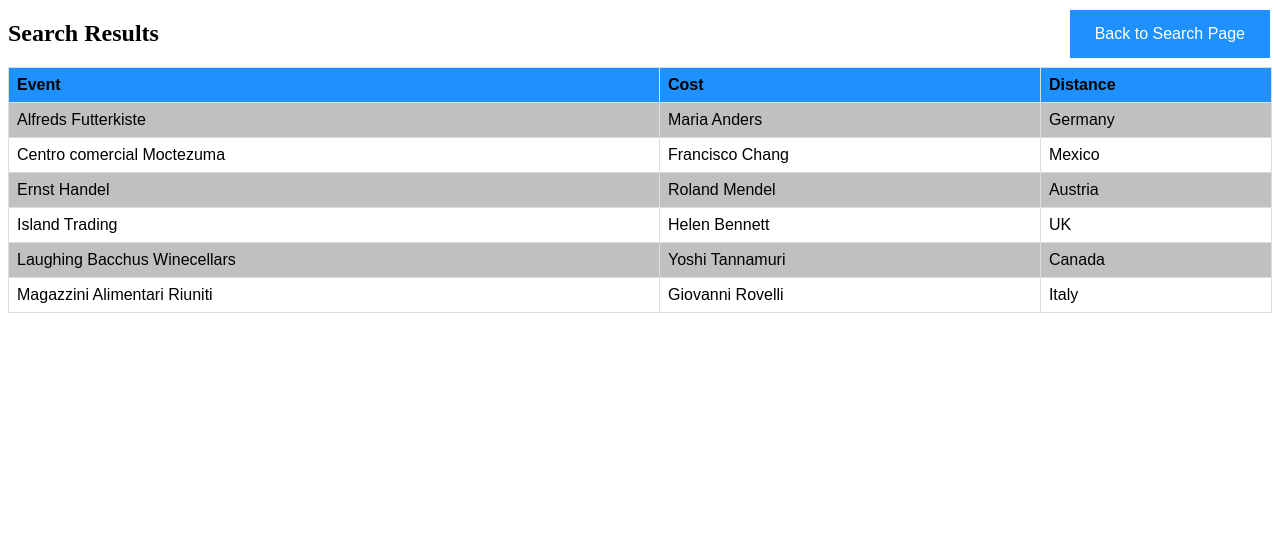
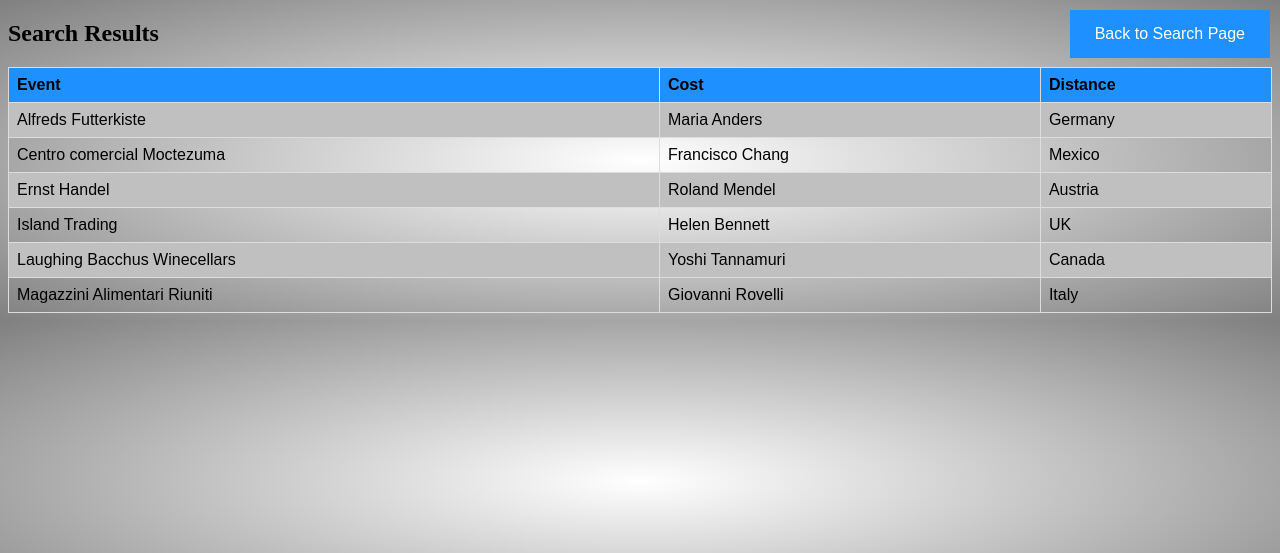
Before and after one commit to KernMX/Event-Planner, a Flask app: template WebApp/templates/Table layout for event planner.html in a window 1280 px wide. Shown: the top 553 px of the page. Run offline with Flask 2, Linux system fonts and the light colour scheme; the template is opened without the code that fills it, so the values that code supplies are empty.

Commit message:
adjusted background to match

```diff
--- a/WebApp/templates/Table layout for event planner.html
+++ b/WebApp/templates/Table layout for event planner.html
@@ -36,6 +36,11 @@ tr:nth-child(1) {
 tr:nth-child(even) {
 	background-color: silver;
 }
+body {
+			background: silver; /* For browsers that do not support gradients */
+			background: radial-gradient(white, silver, gray); /* Standard syntax (must be last) */
+		}
+
 </style>
 </head>
 <body>
```
